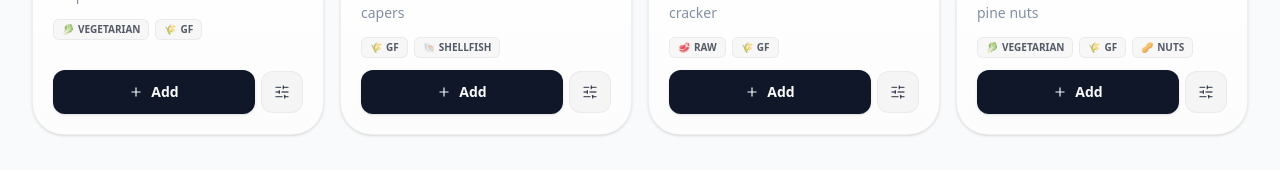
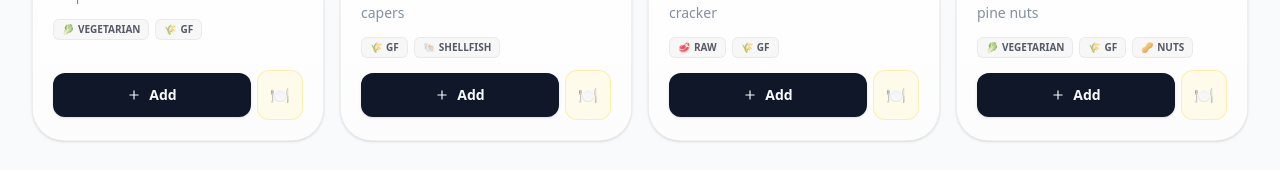
Before and after one commit to seintun/connoisr, a Next.js app: page /table/1 in a window 1280 px wide. Shown: the part 522-692 px from the top of the page. Built offline with nearby package versions, Linux system fonts and the light colour scheme.

Commit message:
feat: keep Add + Modify buttons visible alongside quantity stepper
MenuItemControls now always shows Add and Modify (🍽️) buttons.
When quantity > 0, the stepper appears above them instead of
replacing them. This lets users quick-add more or open the
customization drawer at any time.

```diff
--- a/components/domain/DinerMenuItem.tsx
+++ b/components/domain/DinerMenuItem.tsx
@@ -3,7 +3,7 @@
 import { TAG_EMOJIS } from "@/lib/menu";
 import { cn } from "@/lib/utils";
 import { AnimatePresence, motion } from "framer-motion";
-import { Minus, Plus, SlidersHorizontal, Trash2 } from "lucide-react";
+import { Minus, Plus, Trash2 } from "lucide-react";
 import dynamic from "next/dynamic";
 import Image from "next/image";
 import React, { useEffect, useState } from "react";
@@ -154,9 +154,11 @@ const MenuItemImage = React.memo(function MenuItemImage({ name, imageUrl, quanti
 });
 
 const MenuItemControls = React.memo(function MenuItemControls({ quantity, onAdd, onModify, onUpdateQuantity }: { quantity: number, onAdd: () => void, onModify: () => void, onUpdateQuantity?: (q: number) => void }) {
-  if (quantity > 0 && onUpdateQuantity) {
   return (
-      <div className="flex items-center gap-1.5 md:gap-2 p-1 rounded-lg md:rounded-xl bg-white shadow-sm border border-neutral-100 mt-auto w-full">
+    <div className="flex flex-col gap-1.5 mt-auto">
+      {/* Quantity Stepper - shown when items in cart */}
+      {quantity > 0 && onUpdateQuantity && (
+        <div className="flex items-center gap-1.5 md:gap-2 p-1 rounded-lg md:rounded-xl bg-white shadow-sm border border-neutral-100 w-full">
           <motion.button
             onClick={(e) => {
               e.stopPropagation();
@@ -193,11 +195,10 @@ const MenuItemControls = React.memo(function MenuItemControls({ quantity, onAdd,
             <Plus className="w-3.5 h-3.5 md:w-4 md:h-4" />
           </motion.button>
         </div>
-    );
-  }
+      )}
 
-  return (
-    <div className="flex items-center gap-1.5 mt-auto">
+      {/* Add + Customize - always visible */}
+      <div className="flex items-center gap-1.5">
         <motion.button
           onClick={onAdd}
           whileHover={{ scale: 1.02 }}
@@ -211,11 +212,12 @@ const MenuItemControls = React.memo(function MenuItemControls({ quantity, onAdd,
           onClick={onModify}
           whileHover={{ scale: 1.05 }}
           whileTap={{ scale: 0.95 }}
-        className="py-2 md:py-3 px-2.5 md:px-3 bg-neutral-100 text-foreground/70 rounded-lg md:rounded-xl flex items-center justify-center hover:bg-neutral-200 hover:text-foreground transition-all duration-200 cursor-pointer border border-neutral-200/60"
+          className="py-2 md:py-3 px-2.5 md:px-3 bg-amber-50 text-amber-700 rounded-lg md:rounded-xl flex items-center justify-center gap-1.5 hover:bg-amber-100 transition-all duration-200 cursor-pointer border border-amber-200/60"
           title="Customize"
         >
-        <SlidersHorizontal className="w-3.5 h-3.5 md:w-4 md:h-4" />
+          <span className="text-sm md:text-base">🍽️</span>
         </motion.button>
+      </div>
     </div>
   );
 });
```
Lines whose indentation alone changed are shown as unchanged.
